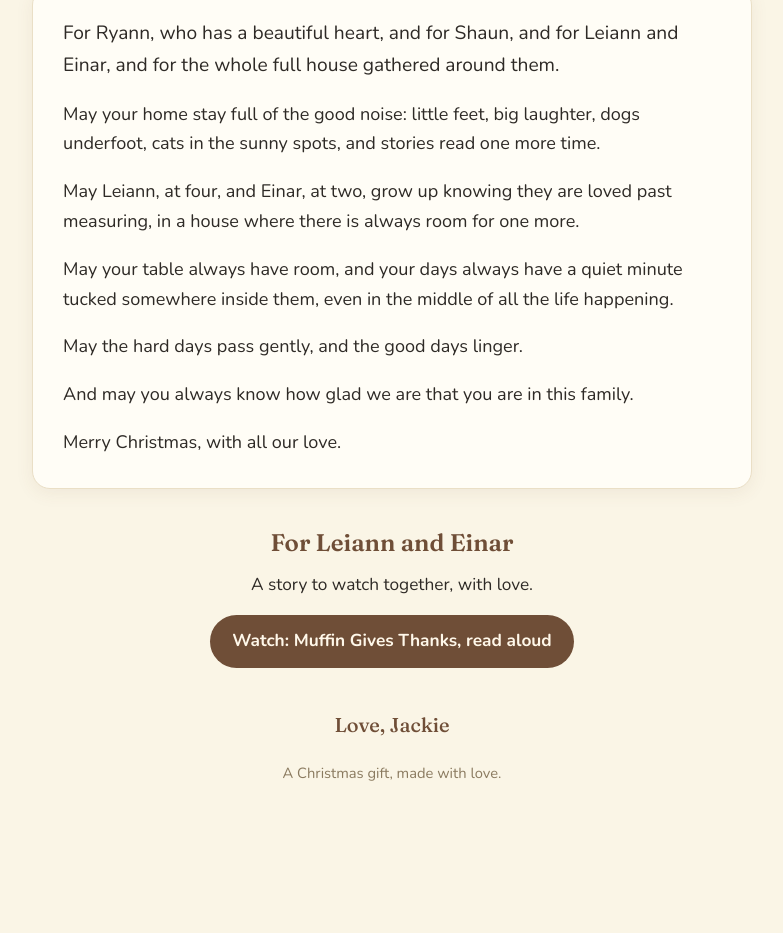
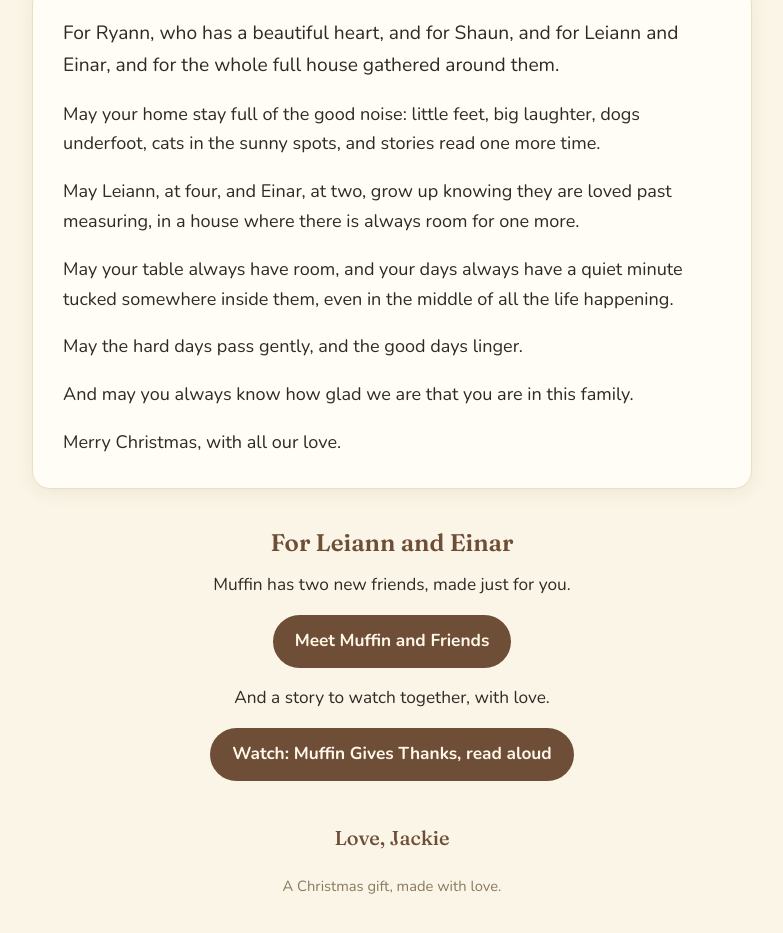
Before and after one commit to jackiewhite0325/RyannFamily, a plain HTML site: page index.html in a window 1280 px wide. Shown: the part 402-1335 px from the top of the page, without its empty margins (248-1031 px from the left). Before the commit the page ends 1258 px from the top, so only its background shows below. Drawn offline with nearby package versions, Linux system fonts and the light colour scheme.

Commit message:
Link the kids section to Muffin and Friends

```diff
--- a/index.html
+++ b/index.html
@@ -105,7 +105,9 @@
 
     <h2>For Leiann and Einar</h2>
     <div class="kids">
-      <p>A story to watch together, with love.</p>
+      <p>Muffin has two new friends, made just for you.</p>
+      <p><a class="story-link" href="friends.html">Meet Muffin and Friends</a></p>
+      <p>And a story to watch together, with love.</p>
       <p><a class="story-link" href="https://youtu.be/LqVs-xRU_xI">Watch: Muffin Gives Thanks, read aloud</a></p>
     </div>
 
```
